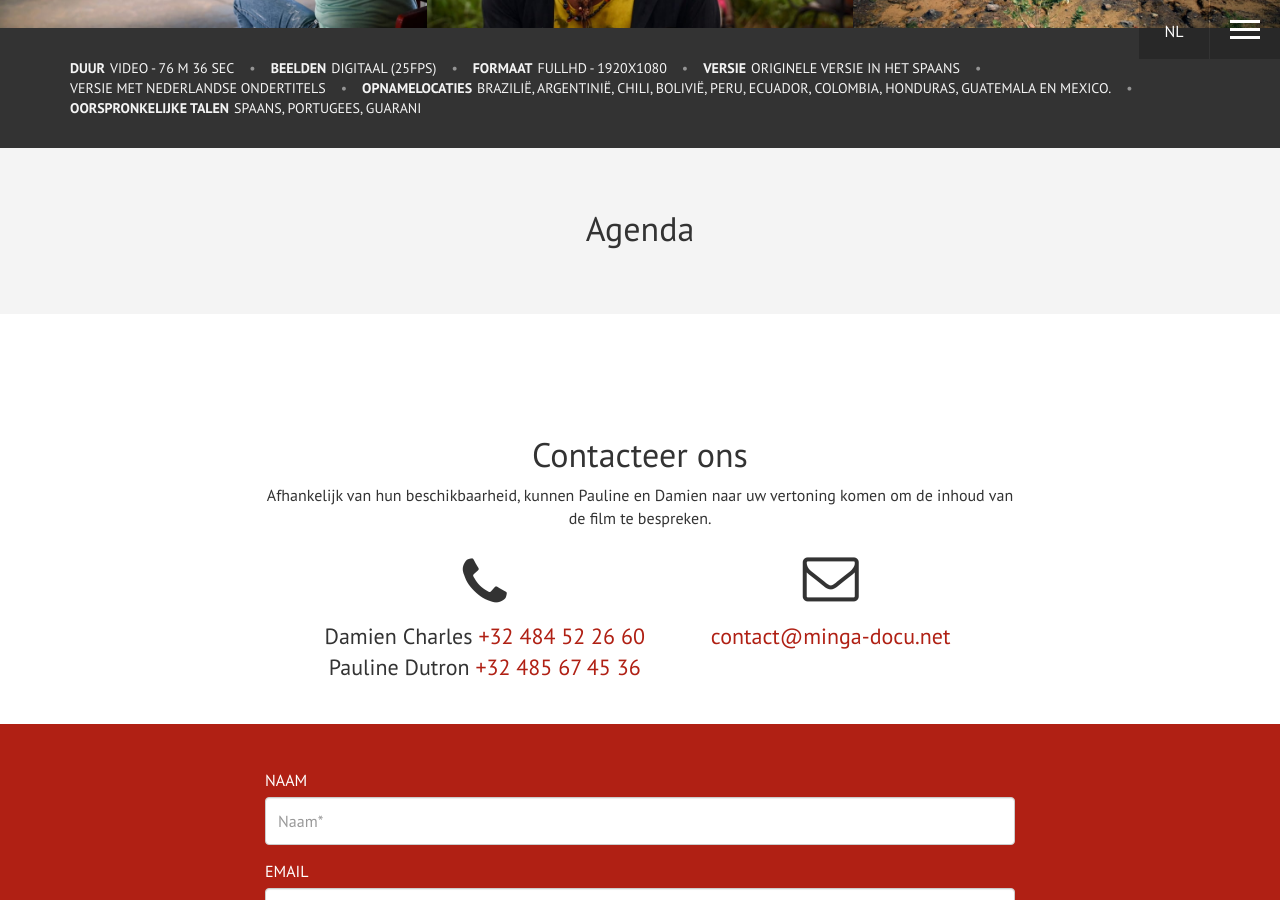
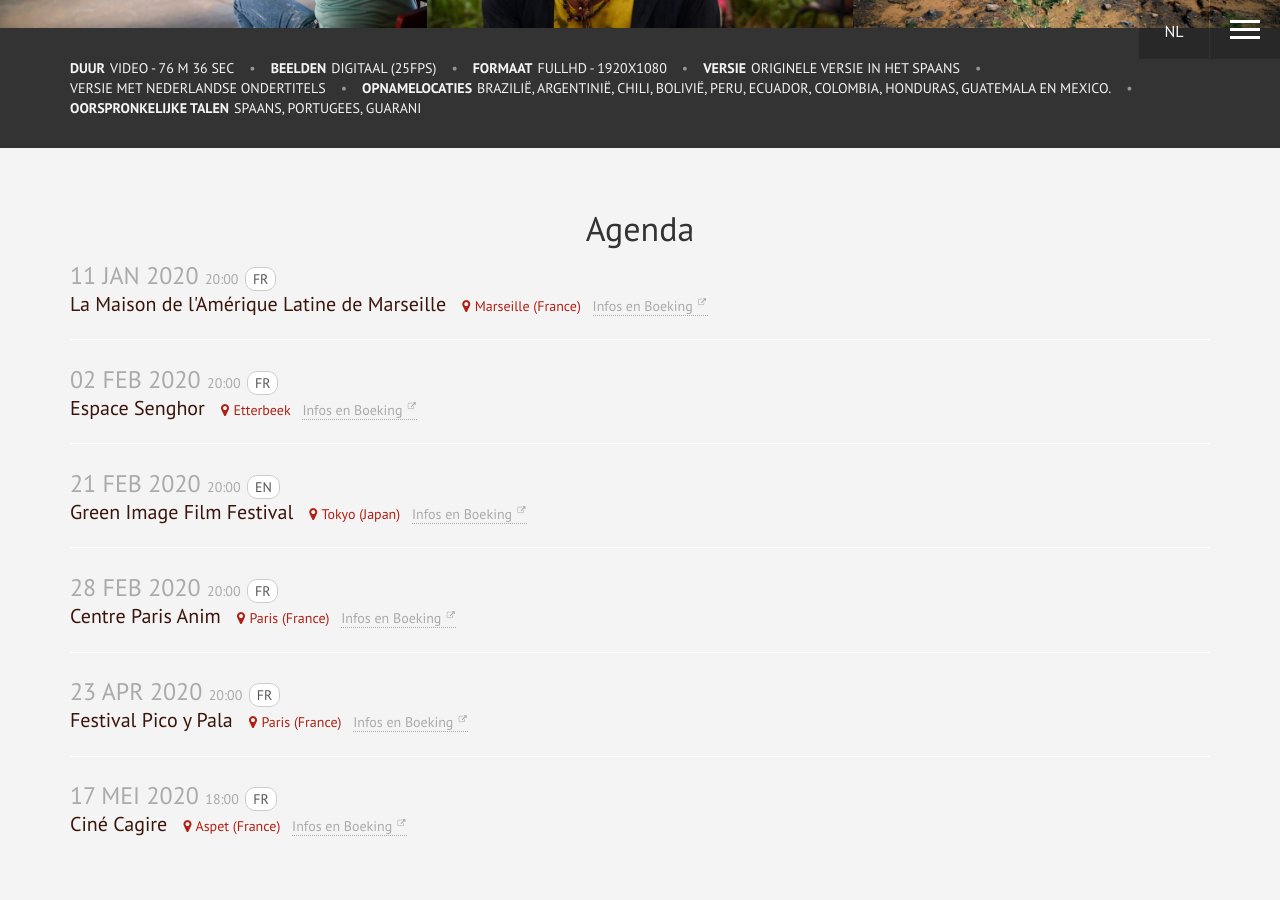
Before and after one commit to entipe/Minga-Live, a Jekyll site: the page built from index.nl.html, in a window 1280 px wide and 900 px high, scrolled down 1439 px. Built offline with Jekyll 4.4.1, drawn with Linux system fonts in a browser that asks for light colours.

Commit message:
Ajout dates 2020

```diff
--- a/_data/agenda.yml
+++ b/_data/agenda.yml
@@ -1,3 +1,39 @@
+- date: '2020-05-17 18:00'
+  place: Ciné Cagire
+  city: Aspet (France)
+  link: https://www.cinecagire.fr
+  full: false
+  lang: FR
+- date: '2020-04-23 20:00'
+  place: Festival Pico y Pala
+  city: Paris (France)
+  link: http://picoypala.org/festival/
+  full: false
+  lang: FR
+- date: '2020-02-28 20:00'
+  place: Centre Paris Anim
+  city: Paris (France)
+  link: http://picoypala.org/
+  full: false
+  lang: FR
+- date: '2020-02-21 20:00'
+  place: Green Image Film Festival
+  city: Tokyo (Japan)
+  link: https://green-image.jp/en/
+  full: false
+  lang: EN
+- date: '2020-02-02 20:00'
+  place: Espace Senghor
+  city: Etterbeek
+  link: https://www.senghor.be/
+  full: false
+  lang: FR
+- date: '2020-01-11 20:00'
+  place: La Maison de l'Amérique Latine de Marseille
+  city: Marseille (France)
+  link: https://www.maisonlatinecaraibes.com
+  full: false
+  lang: FR
 - date: '2019-12-07 20:00'
   place: Salle Perez
   city: Chaumont-Gistoux
```
